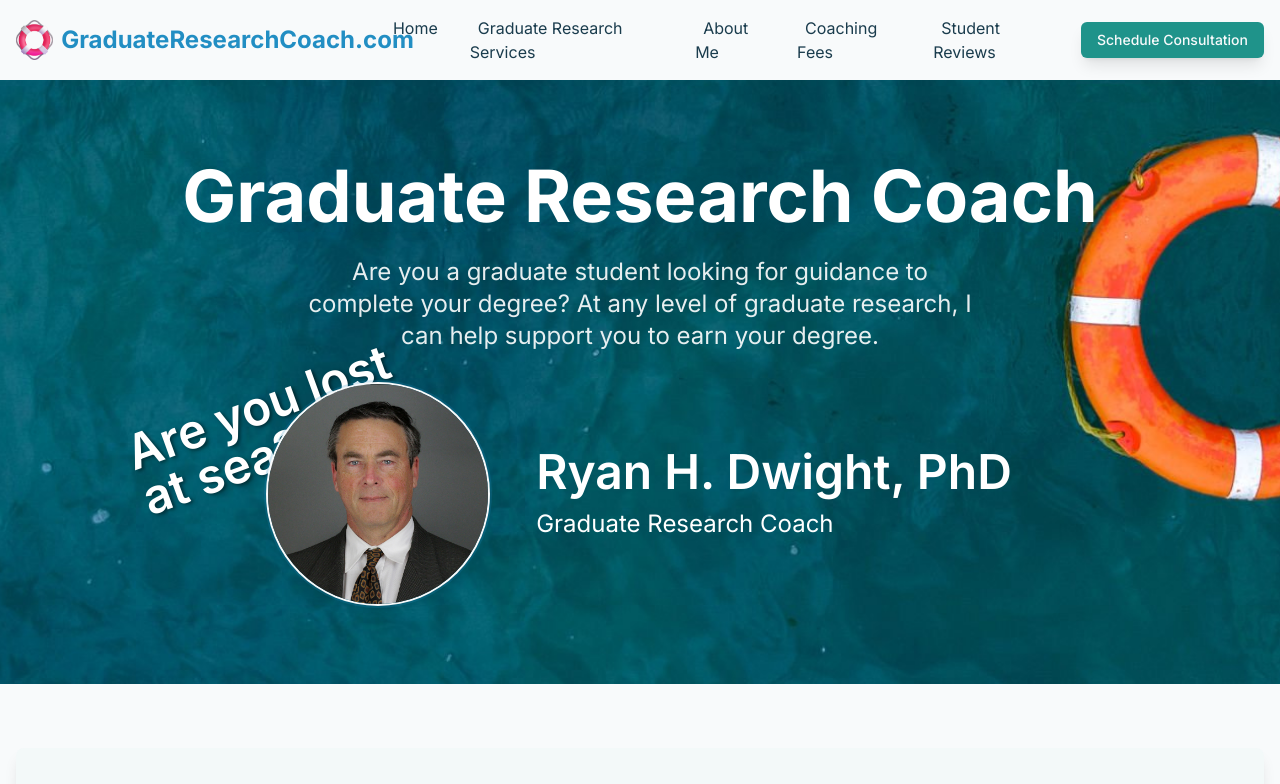
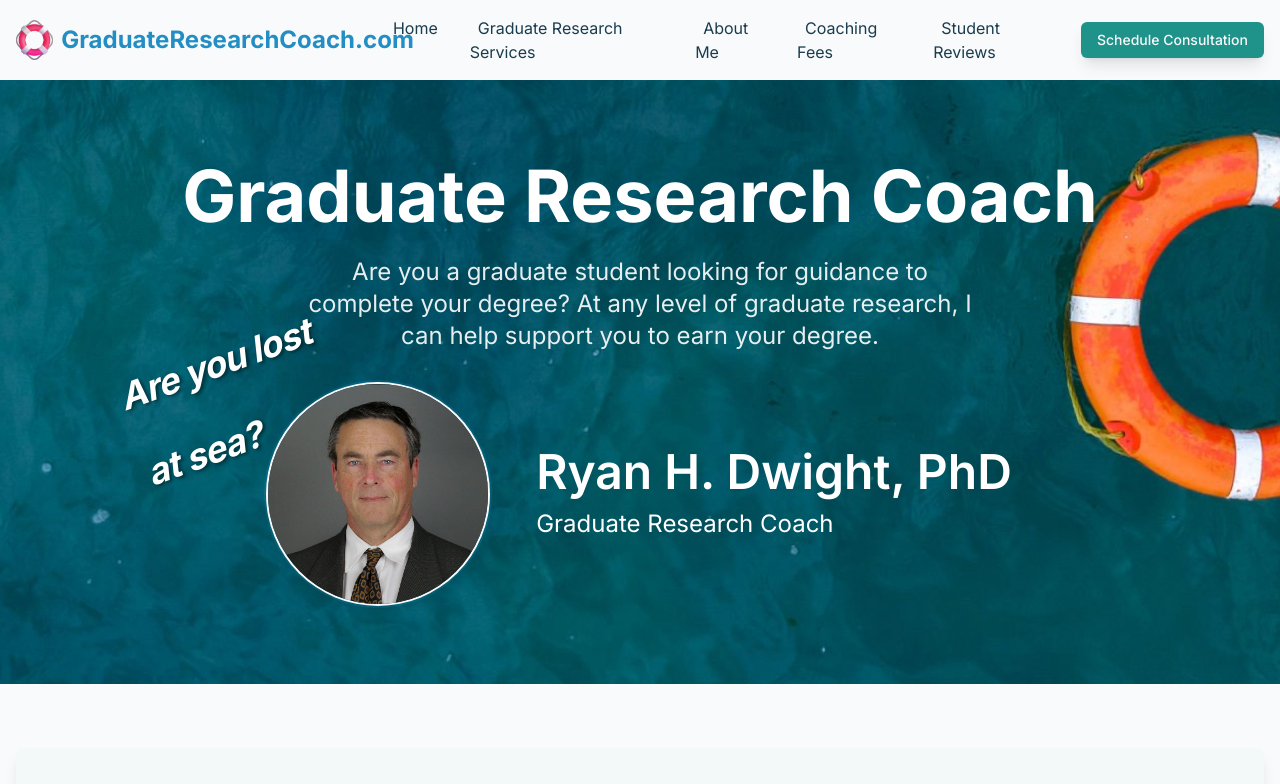
Before and after one commit to lame-o/dads-website, a Next.js app: page / in a window 1280 px wide. Shown: the top 784 px of the page. Built offline with nearby package versions, Linux system fonts and the light colour scheme.

Commit message:
typing animation

```diff
--- a/app/page.tsx
+++ b/app/page.tsx
@@ -8,6 +8,7 @@ import { BookOpen, FlaskConical, BarChart, Glasses, Edit, BookType, Presentation
 import { useEffect } from 'react'
 import { smoothScrollToHash } from '@/lib/smoothScroll'
 import { PageWrapper } from '@/app/components/PageWrapper'
+import TypingAnimation from "@/components/ui/typing-animation";
 
 export default function Home() {
   useEffect(() => {
@@ -34,8 +35,11 @@ export default function Home() {
           quality={100}
           priority
         />
-        <div className="absolute left-[10%] top-1/2 transform -rotate-[20deg] text-white text-4xl md:text-5xl font-semibold" style={{ textShadow: '2px 2px 4px rgba(0,0,0,0.5)' }}>
-          Are you lost<br />at sea?
+        <div className="absolute left-[10%] top-[40%] transform -rotate-[20deg] text-white text-7xl md:text-8xl font-semibold italic" style={{ textShadow: '2px 2px 4px rgba(0,0,0,0.5)' }}>
+          <div className="flex flex-col gap-0 leading-[0.7]">
+            <TypingAnimation duration={100}>Are you lost</TypingAnimation>
+            <TypingAnimation duration={100} delay={1200}>at sea?</TypingAnimation>
+          </div>
         </div>
         <div className="max-w-6xl mx-auto px-4 relative z-10">
           <h1 className="hero-title text-5xl md:text-7xl">Graduate Research Coach</h1>
--- /dev/null
+++ b/components/ui/typing-animation.tsx
@@ -0,0 +1,90 @@
+"use client";
+
+import { cn } from "@/lib/utils";
+import { motion, MotionProps } from "motion/react";
+import { useEffect, useRef, useState } from "react";
+
+interface TypingAnimationProps extends MotionProps {
+  children: string;
+  className?: string;
+  duration?: number;
+  delay?: number;
+  as?: React.ElementType;
+  startOnView?: boolean;
+}
+
+export default function TypingAnimation({
+  children,
+  className,
+  duration = 100,
+  delay = 0,
+  as: Component = "div",
+  startOnView = false,
+  ...props
+}: TypingAnimationProps) {
+  const MotionComponent = motion.create(Component, {
+    forwardMotionProps: true,
+  });
+
+  const [displayedText, setDisplayedText] = useState<string>("");
+  const [started, setStarted] = useState(false);
+  const elementRef = useRef<HTMLElement | null>(null);
+
+  useEffect(() => {
+    if (!startOnView) {
+      const startTimeout = setTimeout(() => {
+        setStarted(true);
+      }, delay);
+      return () => clearTimeout(startTimeout);
+    }
+
+    const observer = new IntersectionObserver(
+      ([entry]) => {
+        if (entry.isIntersecting) {
+          setTimeout(() => {
+            setStarted(true);
+          }, delay);
+          observer.disconnect();
+        }
+      },
+      { threshold: 0.1 },
+    );
+
+    if (elementRef.current) {
+      observer.observe(elementRef.current);
+    }
+
+    return () => observer.disconnect();
+  }, [delay, startOnView]);
+
+  useEffect(() => {
+    if (!started) return;
+
+    let i = 0;
+    const typingEffect = setInterval(() => {
+      if (i < children.length) {
+        setDisplayedText(children.substring(0, i + 1));
+        i++;
+      } else {
+        clearInterval(typingEffect);
+      }
+    }, duration);
+
+    return () => {
+      clearInterval(typingEffect);
+    };
+  }, [children, duration, started]);
+
+  return (
+    <MotionComponent
+      ref={elementRef}
+      className={cn(
+        "text-4xl font-bold leading-[5rem] tracking-[-0.02em]",
+        className,
+      )}
+      {...props}
+    >
+      {displayedText}
+    </MotionComponent>
+  );
+}
--- a/package.json
+++ b/package.json
@@ -16,6 +16,7 @@
     "clsx": "^2.1.1",
     "framer-motion": "^11.15.0",
     "lucide-react": "^0.469.0",
+    "motion": "^11.15.0",
     "next": "15.1.2",
     "react": "^19.0.0",
     "react-dom": "^19.0.0",
```
Also changed, not shown: 1 other file (tests, documents, lock files or other folders).
